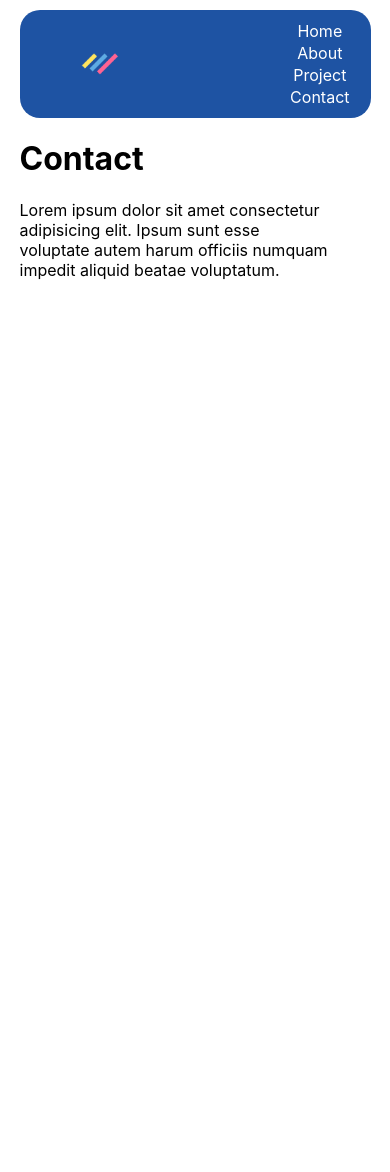
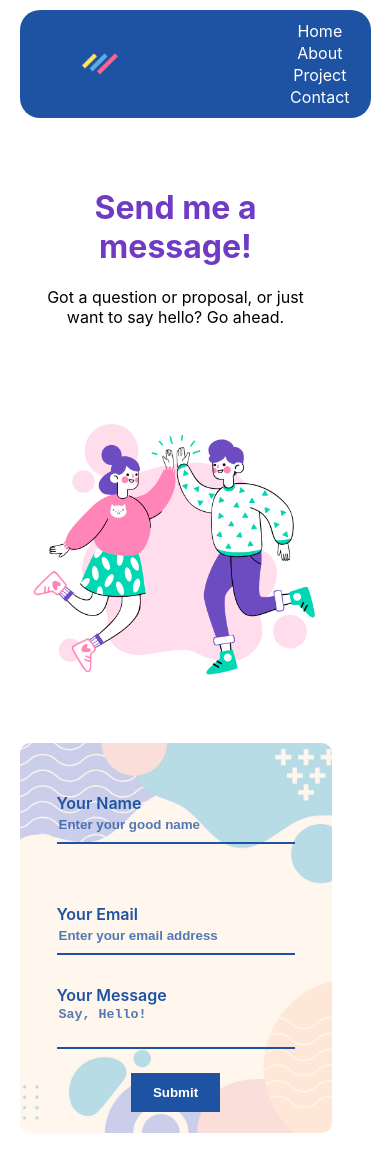
Before and after one commit to dubeysuraj864/surajs-portfolio, a React (Create React App) app: page /contact in a window 390 px wide. Before the commit the page ends 844 px from the top, so only its background shows below. Built offline with nearby package versions, Linux system fonts and the light colour scheme.

Commit message:
contact page ready

```diff
--- a/src/pages/About.jsx
+++ b/src/pages/About.jsx
@@ -7,7 +7,7 @@ function About() {
     <>
 
       <div className="about">
-      <h1>About</h1>
+
         <div className="box-container">
           <div className="box-main-left">
             <div className="container-left">
--- a/src/pages/Contact.jsx
+++ b/src/pages/Contact.jsx
@@ -1,12 +1,46 @@
 import "../styles/Contact.scss";
+import people from "../assets/cheersTwoPeep.jpg";
+import bg from "../assets/bg.jpg";
 
-function Contact(){
-    return(
-        <div className="contact">
-            <h1>Contact</h1>
-            <p>Lorem ipsum dolor sit amet consectetur adipisicing elit. Ipsum sunt esse voluptate autem harum officiis numquam impedit aliquid beatae voluptatum.</p>
+
+function Contact() {
+  return (
+    <div className="contact">
+      <div className="contact-container">
+        <div className="contact-top">
+          <h1>Send me a message!</h1>
+          <p>
+            Got a question or proposal, or just want to say hello? Go ahead.
+          </p>
         </div>
-    )
+        <div className="contact-bottom">
+
+
+            <div className="left">
+                <img src={people} alt="people" width={450} srcset="" />
+            </div>
+          <form>
+            <img className="form-bg" src={bg} alt="" />
+            <div className="name-email">
+           <div className="name-div">
+           <label htmlFor="name">Your Name</label> <br />
+              <input type="text" placeholder="Enter your good name" />
+           </div>
+             <div className="email-div">
+             <label htmlFor="email">Your Email</label> <br />
+              <input type="email" placeholder="Enter your email address" />
+             </div>
+            </div>
+            <div className="msg">
+              <label htmlFor="message">Your Message</label> <br />
+              <textarea name="message" id="msg" placeholder="Say, Hello!"></textarea>
+            </div>
+            <button type="submit">Submit</button>
+          </form>
+        </div>
+      </div>
+    </div>
+  );
 }
 
 export default Contact;
--- a/src/pages/Project.jsx
+++ b/src/pages/Project.jsx
@@ -9,11 +9,7 @@ import "../styles/Projects.scss";
 function Project() {
   return (
     <>
-
-    <div className="project-h1"><h1>Projects</h1> </div>
-
       <div className="project">
-
         <div className="image">
           <img src={Pizza} alt="pizza" width={300} />
         </div>
--- a/src/styles/About.scss
+++ b/src/styles/About.scss
@@ -82,7 +82,7 @@
   .box-container {
     @include flex;
     margin: 0px;
-    flex-direction: column;
+    flex-direction: column-reverse;
     justify-content: center;
     .container-left,
     .container-right {
--- a/src/styles/Contact.scss
+++ b/src/styles/Contact.scss
@@ -1,15 +1,130 @@
 @import "../styles/Properties.scss";
 
-.contact{
+.contact {
+  text-align: center;
+  margin: 40px 30px;
+  .contact-top {
+    word-wrap: break-word;
+
+    h1 {
+      color: $purple;
+      text-align: center;
+    }
+    p {
+      margin: 0;
+      padding: 0;
+    }
+  }
+  .contact-bottom {
+    @include flex;
+    text-align: center;
+    form {
+      @include flex;
+      padding: 50px 30px;
+      color: $secondary;
+      font-weight: 600;
+
+      flex-direction: column;
+      .name-email {
+        @include clean;
+        text-align: left;
+        @include flex;
+        justify-content: center;
+        .name-div,
+        .email-div {
+          margin: 30px;
+        }
+
+        input {
+          @include clean;
+          border-bottom: 2px solid $secondary;
+          color: $secondary-text;
+          padding-bottom: 10px;
+          font-weight: 600;
+        }
+        ::placeholder {
+          color: $secondary-text;
+          font-weight: 600;
+        }
+      }
+      .msg {
+        text-align: left;
+        textarea {
+          @include clean;
+          width: 30vw;
+          border-bottom: 2px solid $secondary;
+          padding-bottom: 10px;
+          color: $secondary-text;
+          resize: none;
+          font-weight: 600;
+        }
+        ::placeholder {
+          color: $secondary-text;
+          font-weight: 600;
+        }
+      }
+      button{
+        @include button;
+        margin-top: 20px;
+      }
+      position: relative;
+      width: 50%;
+      img {
+        z-index: -1;
+        position: absolute;
+        width: 100%;
+        object-fit: cover;
+        border-radius: 10px;
+      }
+    }
+  }
+}
+
+@media (max-width: 600px) {
+  .contact {
     margin: 0;
     padding: 0;
+    flex-direction: column;
+    width: 80vw;
+    .contact-container{
+        flex-direction: column;
+        .contact-top{
+            margin: 70px 10px;
+        }
+        .contact-bottom{
+            flex-direction: column;
+            img{
+                width: 80vw;
+            }
+        form{
 
+            // padding: 0;
+
+            label{
+                color: $secondary;
+            }
+            input{
+                width: 60vw;
+            }
+            img{
+                width: 80vw;
+                height: 100vw;
+
+            }
+        }
+            .name-email{
+                flex-direction: column;
+
+            }
+        .msg{
+
+                textarea{
+                    width: 60vw;
+                }
+
+        }
+        }
+
+    }
+  }
 }
-
-@media (max-width: 600px){
-    .contact{
-        margin: 0;
-        padding: 0;
-        width: 80vw;
-    }
-}
--- a/src/styles/Home.scss
+++ b/src/styles/Home.scss
@@ -6,19 +6,25 @@
   align-items: center;
   .home {
     @include flex;
+    justify-content: space-around;
+    width: 100%;
+    text-align: left;
     .left {
-      padding: 20px 20px 0px 200px;
-      text-align: left;
+      margin-left: 10%;
+      width: 50%;
       @include flex;
-      justify-content: right;
-
-
+      justify-content: center;
     }
     .right {
-     p{
-        padding: 0px 190px 0px 0px;
-     }
+      width: 50%;
+      // @include flex;
+      // flex-direction: column;
+      // justify-content: left;
       text-align: left;
+      p {
+        width: 340px;
+      }
+
       h1 {
         line-height: 25px;
       }
@@ -31,11 +37,12 @@
 
 @media (max-width: 600px) {
   .home-main {
-    .about, .project, .contact{
+    .about,
+    .project,
+    .contact {
       margin: 0;
       padding: 0;
       width: 80vw;
-
     }
     @include flex;
     flex-direction: column;
@@ -52,19 +59,17 @@
         @include flex;
         flex-direction: column;
         justify-content: center;
-        img{
+        img {
           width: 80vw;
           margin: 40px 0px;
           padding: 0;
         }
-
-
       }
       .right {
         width: 80vw;
-       p{
+        p {
           padding: 0px;
-       }
+        }
         text-align: center;
         h1 {
           font-size: 30px;
--- a/src/styles/Properties.scss
+++ b/src/styles/Properties.scss
@@ -4,6 +4,7 @@ $light: #ffffff;
 $dark-white: #edf7fa;
 $primary: #ff6464;
 $secondary: #1e53a3;
+$secondary-text: #1e53a3c4;
 $green: #98db02;
 $purple: #6f3bc4;
 $transparent: rgba(0, 0, 0, 0.276);
@@ -36,4 +37,12 @@ $transparent: rgba(0, 0, 0, 0.276);
     color: $secondary;
     border: 2px solid $secondary;
   }
+
+
 }
+@mixin clean{
+  outline: none;
+  border: none;
+  background-color: rgba(255, 255, 255, 0);
+
+}
```
Also changed, not shown: src/assets/bg.jpg (added).
